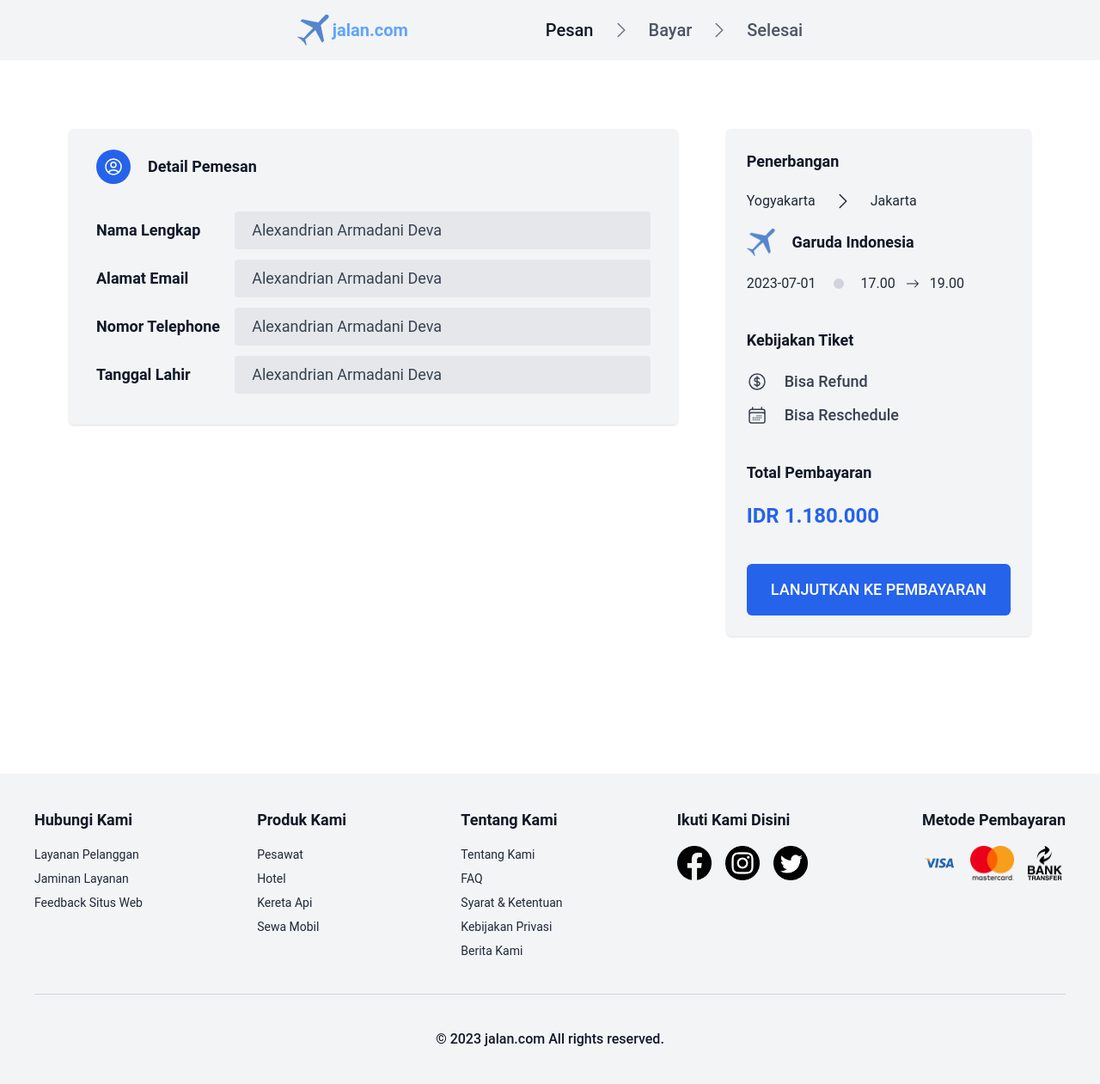
After one commit to iniadnan/php-crud-mysqli-basic, a PHP site: page /pemesanan.php in a window 1280 px wide. The commit adds this page. Shown: the whole page at 86% size. Run offline with PHP 8.4, Linux system fonts and the light colour scheme.

Commit message:
pemesanan

```diff
--- /dev/null
+++ b/pemesanan.php
@@ -0,0 +1,118 @@
+<!DOCTYPE html>
+<html lang="en">
+
+<head>
+    <meta charset="UTF-8">
+    <meta name="description" content="Free Web tutorials">
+    <meta name="keywords" content="HTML, CSS, JavaScript">
+    <meta name="author" content="John Doe">
+    <meta name="viewport" content="width=device-width, initial-scale=1.0">
+    <title>Pemesanan - Jalan.com</title>
+    <!-- FAVICON -->
+    <link rel="icon" type="image/x-icon" href="./assets/images/favicon.png">
+    <!-- CSS -->
+    <link rel="stylesheet" href="./styles/css/tailwind.css">
+</head>
+
+<body>
+    <nav class="w-full z-50 bg-gray-100">
+        <div class="container h-[70px] mx-auto flex items-center justify-center px-5 md:px-8 lg:px-10">
+            <div class="flex items-center mr-40">
+                <a href="./index.php" class="inline-flex items-center gap-x-1">
+                    <img class="h-9" src="./assets/images/favicon.png" alt="Icon">
+                    <span class="font-semibold text-xl text-blue-400">jalan.com</span>
+                </a>
+            </div>
+            <div class="flex items-center gap-x-5 text-gray-500">
+                <strong class="font-medium text-xl text-gray-900">Pesan</strong>
+                <svg xmlns="http://www.w3.org/2000/svg" fill="none" viewBox="0 0 24 24" stroke-width="1.5"
+                    stroke="currentColor" class="w-6 h-6">
+                    <path stroke-linecap="round" stroke-linejoin="round" d="M8.25 4.5l7.5 7.5-7.5 7.5" />
+                </svg>
+                <strong class="font-medium text-xl text-gray-600">Bayar</strong>
+                <svg xmlns="http://www.w3.org/2000/svg" fill="none" viewBox="0 0 24 24" stroke-width="1.5"
+                    stroke="currentColor" class="w-6 h-6">
+                    <path stroke-linecap="round" stroke-linejoin="round" d="M8.25 4.5l7.5 7.5-7.5 7.5" />
+                </svg>
+                <strong class="font-medium text-xl text-gray-600">Selesai</strong>
+            </div>
+        </div>
+    </nav>
+    <main class="pt-20 pb-40">
+        <div class="container mx-auto flex items-start px-5 md:px-10 lg:px-20 md:gap-x-10 lg:gap-x-14">
+            <section class="w-8/12 bg-gray-100 py-6 px-8 rounded-md shadow">
+                <div class="flex items-center gap-x-5 mb-8">
+                    <div class="h-10 w-10 rounded-full flex items-center justify-center bg-blue-600 text-white">
+                        <svg xmlns="http://www.w3.org/2000/svg" fill="none" viewBox="0 0 24 24" stroke-width="1.5" stroke="currentColor" class="w-6 h-6">
+                            <path stroke-linecap="round" stroke-linejoin="round" d="M17.982 18.725A7.488 7.488 0 0012 15.75a7.488 7.488 0 00-5.982 2.975m11.963 0a9 9 0 10-11.963 0m11.963 0A8.966 8.966 0 0112 21a8.966 8.966 0 01-5.982-2.275M15 9.75a3 3 0 11-6 0 3 3 0 016 0z" />
+                        </svg>
+                    </div>
+                    <h2 class="font-semibold text-lg text-gray-900">Detail Pemesan</h2>
+                </div>
+                <div class="flex items-center flex-wrap mb-3">
+                    <h3 class="w-3/12 font-semibold text-lg text-gray-900">Nama Lengkap</h3>
+                    <p class="w-9/12 text-lg text-gray-700 py-2 px-5 rounded bg-gray-200">Alexandrian Armadani Deva</p>
+                </div>
+                <div class="flex items-center flex-wrap mb-3">
+                    <h3 class="w-3/12 font-semibold text-lg text-gray-900">Alamat Email</h3>
+                    <p class="w-9/12 text-lg text-gray-700 py-2 px-5 rounded bg-gray-200">Alexandrian Armadani Deva</p>
+                </div>
+                <div class="flex items-center flex-wrap mb-3">
+                    <h3 class="w-3/12 font-semibold text-lg text-gray-900">Nomor Telephone</h3>
+                    <p class="w-9/12 text-lg text-gray-700 py-2 px-5 rounded bg-gray-200">Alexandrian Armadani Deva</p>
+                </div>
+                <div class="flex items-center flex-wrap mb-3">
+                    <h3 class="w-3/12 font-semibold text-lg text-gray-900">Tanggal Lahir</h3>
+                    <p class="w-9/12 text-lg text-gray-700 py-2 px-5 rounded bg-gray-200">Alexandrian Armadani Deva</p>
+                </div>
+            </section>
+            <aside class="w-4/12 bg-gray-100 py-6 px-6 rounded-md shadow">
+                <h3 class="font-semibold text-lg text-gray-900 mb-5">Penerbangan</h3>
+                <div class="flex items-center gap-x-5 text-base text-gray-800 mb-5">
+                    <span>Yogyakarta</span>
+                    <svg xmlns="http://www.w3.org/2000/svg" fill="none" viewBox="0 0 24 24" stroke-width="1.5" stroke="currentColor" class="w-6 h-6">
+                        <path stroke-linecap="round" stroke-linejoin="round" d="M8.25 4.5l7.5 7.5-7.5 7.5" />
+                    </svg>
+                    <span>Jakarta</span>
+                </div>
+                <div class="flex items-center gap-x-5 mb-5">
+                    <img class="h-8" src="./assets/images/favicon.png" alt="Plane">
+                    <h2 class="font-semibold text-lg text-gray-900">Garuda Indonesia</h2>
+                </div>
+                <div class="flex items-center gap-x-5 text-base text-gray-800 mb-10">
+                    <span>2023-07-01</span>
+                    <span class="inline-block h-3 w-3 rounded-full bg-gray-300"></span>
+                    <div class="flex items-center text-gray-800 gap-x-3">
+                        <span>17.00</span>
+                        <svg xmlns="http://www.w3.org/2000/svg" width="16" height="16" fill="currentColor" class="bi bi-arrow-right" viewBox="0 0 16 16">
+                            <path fill-rule="evenodd" d="M1 8a.5.5 0 0 1 .5-.5h11.793l-3.147-3.146a.5.5 0 0 1 .708-.708l4 4a.5.5 0 0 1 0 .708l-4 4a.5.5 0 0 1-.708-.708L13.293 8.5H1.5A.5.5 0 0 1 1 8z"/>
+                        </svg>
+                        <span>19.00</span>
+                    </div>
+                </div>
+                <h3 class="font-semibold text-lg text-gray-900 mb-5">Kebijakan Tiket</h3>
+                <div class="mb-10">
+                    <div class="flex items-center gap-x-5 text-gray-700 mb-3">
+                        <svg xmlns="http://www.w3.org/2000/svg" fill="none" viewBox="0 0 24 24" stroke-width="1.5" stroke="currentColor" class="w-6 h-6">
+                            <path stroke-linecap="round" stroke-linejoin="round" d="M12 6v12m-3-2.818l.879.659c1.171.879 3.07.879 4.242 0 1.172-.879 1.172-2.303 0-3.182C13.536 12.219 12.768 12 12 12c-.725 0-1.45-.22-2.003-.659-1.106-.879-1.106-2.303 0-3.182s2.9-.879 4.006 0l.415.33M21 12a9 9 0 11-18 0 9 9 0 0118 0z" />
+                        </svg>
+                        <strong class="font-medium">Bisa Refund</strong>
+                    </div>
+                    <div class="flex items-center gap-x-5 text-gray-700">
+                        <svg xmlns="http://www.w3.org/2000/svg" fill="none" viewBox="0 0 24 24" stroke-width="1.5" stroke="currentColor" class="w-6 h-6">
+                            <path stroke-linecap="round" stroke-linejoin="round" d="M6.75 3v2.25M17.25 3v2.25M3 18.75V7.5a2.25 2.25 0 012.25-2.25h13.5A2.25 2.25 0 0121 7.5v11.25m-18 0A2.25 2.25 0 005.25 21h13.5A2.25 2.25 0 0021 18.75m-18 0v-7.5A2.25 2.25 0 015.25 9h13.5A2.25 2.25 0 0121 11.25v7.5m-9-6h.008v.008H12v-.008zM12 15h.008v.008H12V15zm0 2.25h.008v.008H12v-.008zM9.75 15h.008v.008H9.75V15zm0 2.25h.008v.008H9.75v-.008zM7.5 15h.008v.008H7.5V15zm0 2.25h.008v.008H7.5v-.008zm6.75-4.5h.008v.008h-.008v-.008zm0 2.25h.008v.008h-.008V15zm0 2.25h.008v.008h-.008v-.008zm2.25-4.5h.008v.008H16.5v-.008zm0 2.25h.008v.008H16.5V15z" />
+                        </svg>
+                        <strong class="font-medium">Bisa Reschedule</strong>
+                    </div>
+                </div>
+                <h3 class="font-semibold text-lg text-gray-900 mb-5">Total Pembayaran</h3>
+                <strong class="font-semibold text-2xl text-blue-600">IDR 1.180.000</strong>
+                <a href="#" class="flex items-center justify-center rounded-md w-full py-4 rounded bg-blue-600 text-white font-medium text-lg mt-10">LANJUTKAN KE PEMBAYARAN</a>
+            </aside>
+        </div>
+    </main>
+    <!-- FOOTER -->
+    <?php include_once './templates/footer.php'; ?>
+</body>
+
+</html>
--- a/tailwind.config.js
+++ b/tailwind.config.js
@@ -1,6 +1,6 @@
 /** @type {import('tailwindcss').Config} */
 module.exports = {
-  content: ["./*.{html,js,php}"],
+  content: ["./*.{html,js,php}", "./templates/*.{html,js,php}"],
   theme: {
     extend: {},
   },
--- a/templates/nav.php
+++ b/templates/nav.php
@@ -1,6 +1,6 @@
     <nav class="h-[70px] w-full fixed top-0 left-0 z-50 bg-white">
         <div class="h-full container mx-auto flex items-center px-5 md:px-8 lg:px-10">
-            <div class="mr-40">
+            <div class="flex items-center mr-40">
                 <a href="./index.php" class="inline-flex items-center gap-x-1">
                     <img class="h-9" src="./assets/images/favicon.png" alt="Icon">
                     <span class="font-semibold text-xl text-blue-400">jalan.com</span>
```
Also changed, not shown: pemesanan.html (added, +116 -0 lines), pembayaran.html (added), status-pembayaran.html (added), styles/css/tailwind.css.
